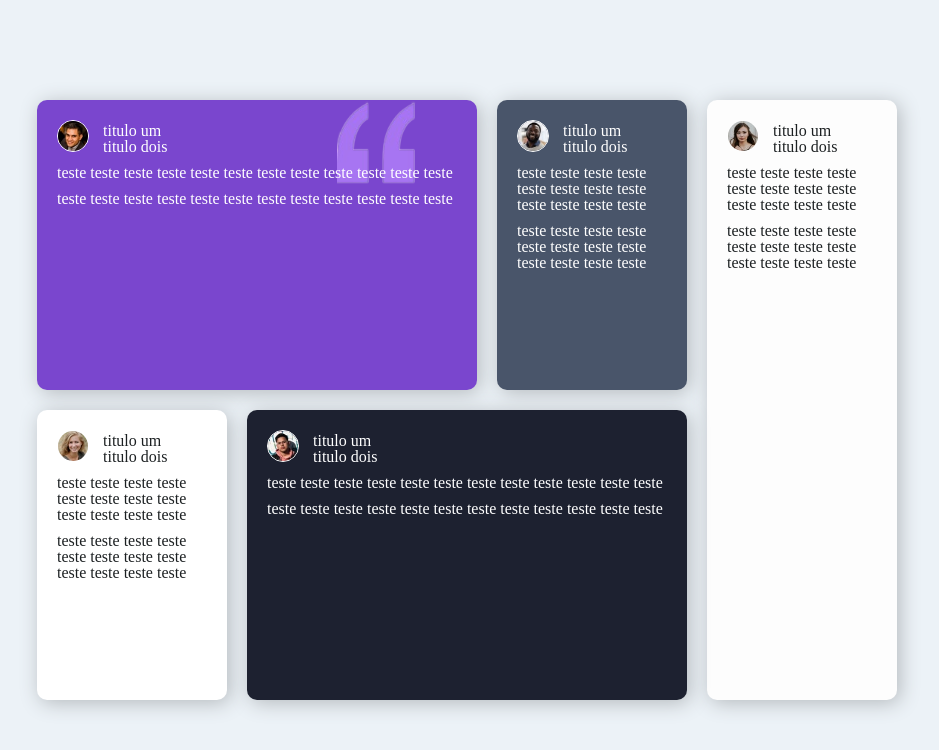
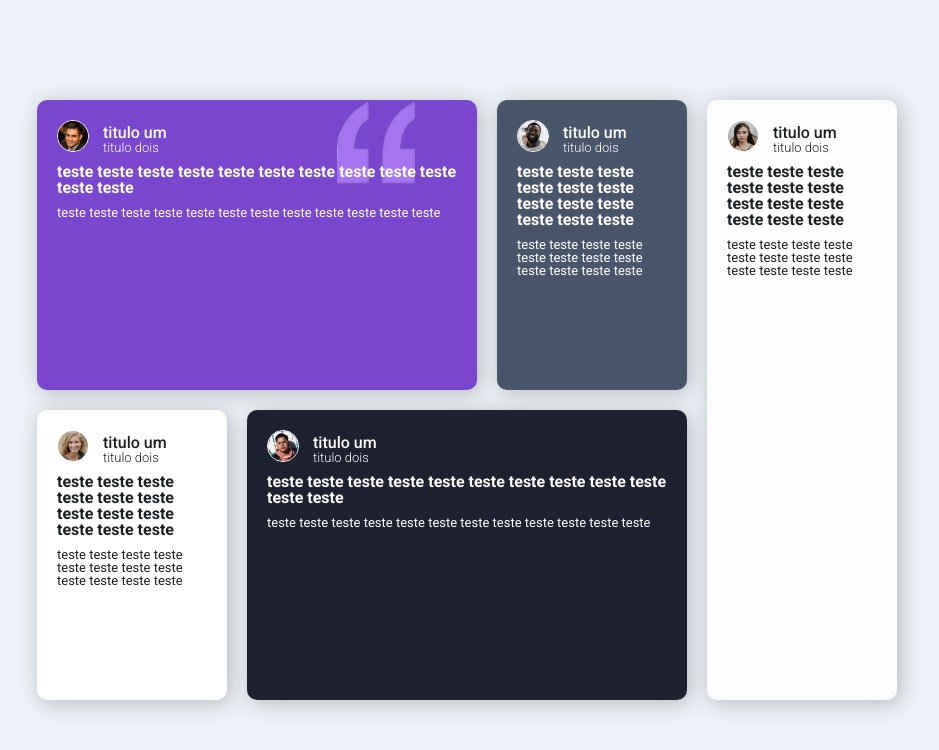
Before and after one commit to pedroaaugusto/grid-section, a plain HTML site: page index.html in a window 1280 px wide. Shown: the whole page, without its empty margins (173-1112 px from the left). Drawn offline with Linux system fonts and the light colour scheme.

Commit message:
quinto commit

```diff
--- a/index.html
+++ b/index.html
@@ -18,7 +18,7 @@
                     <h2 class="verificado">titulo dois</h2>
                 </div>
                 <p class="txt-principal">teste teste teste teste teste teste teste teste teste teste teste teste</p>
-                <p>teste teste teste teste teste teste teste teste teste teste teste teste</p>
+                <p class="txt-secundario">teste teste teste teste teste teste teste teste teste teste teste teste</p>
             </div>
             <div id="item-2">
                 <img src="img-jonathan.jpg">
@@ -27,7 +27,7 @@
                     <h2 class="verificado">titulo dois</h2>
                 </div>
                 <p class="txt-principal">teste teste teste teste teste teste teste teste teste teste teste teste</p>
-                <p>teste teste teste teste teste teste teste teste teste teste teste teste</p>
+                <p class="txt-secundario">teste teste teste teste teste teste teste teste teste teste teste teste</p>
             </div>
             <div id="item-3">
                 <img src="img-kira.jpg">
@@ -36,7 +36,7 @@
                     <h2 class="verificado">titulo dois</h2>
                 </div>
                 <p class="txt-principal">teste teste teste teste teste teste teste teste teste teste teste teste</p>
-                <p>teste teste teste teste teste teste teste teste teste teste teste teste</p>
+                <p class="txt-secundario">teste teste teste teste teste teste teste teste teste teste teste teste</p>
             </div>
             <div id="item-4">
                 <img src="img-jeanette.jpg">
@@ -45,7 +45,7 @@
                     <h2 class="verificado">titulo dois</h2>
                 </div>
                 <p class="txt-principal">teste teste teste teste teste teste teste teste teste teste teste teste</p>
-                <p>teste teste teste teste teste teste teste teste teste teste teste teste</p>
+                <p class="txt-secundario">teste teste teste teste teste teste teste teste teste teste teste teste</p>
             </div>
             <div id="item-5" id="user5">
                 <img src="img-patrick.jpg">
@@ -54,7 +54,7 @@
                     <h2 class="verificado">titulo dois</h2>
                 </div>
                 <p class="txt-principal">teste teste teste teste teste teste teste teste teste teste teste teste</p>
-                <p>teste teste teste teste teste teste teste teste teste teste teste teste</p>
+                <p class="txt-secundario">teste teste teste teste teste teste teste teste teste teste teste teste</p>
             </div>
         </div>
     </main>
--- a/style.css
+++ b/style.css
@@ -1,3 +1,5 @@
+@import url('https://fonts.googleapis.com/css2?family=Roboto:wght@300;400;500;700&display=swap');
+
 main {
     min-height: 100%;
     display: flex;
@@ -91,7 +93,25 @@ div > .txt-principal {
 .user {
     margin-bottom: 10px;
 }
-/*
-#user1, #user2, #user5 {
-    color: white;
-} */
+
+.nome {
+    font-family: 'Roboto', sans-serif;
+    font-weight: 500;
+}
+
+.verificado {
+    font-family: 'Roboto', sans-serif;
+    font-weight: 300;
+    font-size: small;
+}
+
+.txt-principal {
+    font-family: 'Roboto', sans-serif;
+    font-weight: 700;
+}
+
+.txt-secundario {
+    font-family: 'Roboto', sans-serif;
+    font-weight: 400;
+    font-size: small;
+}
```
